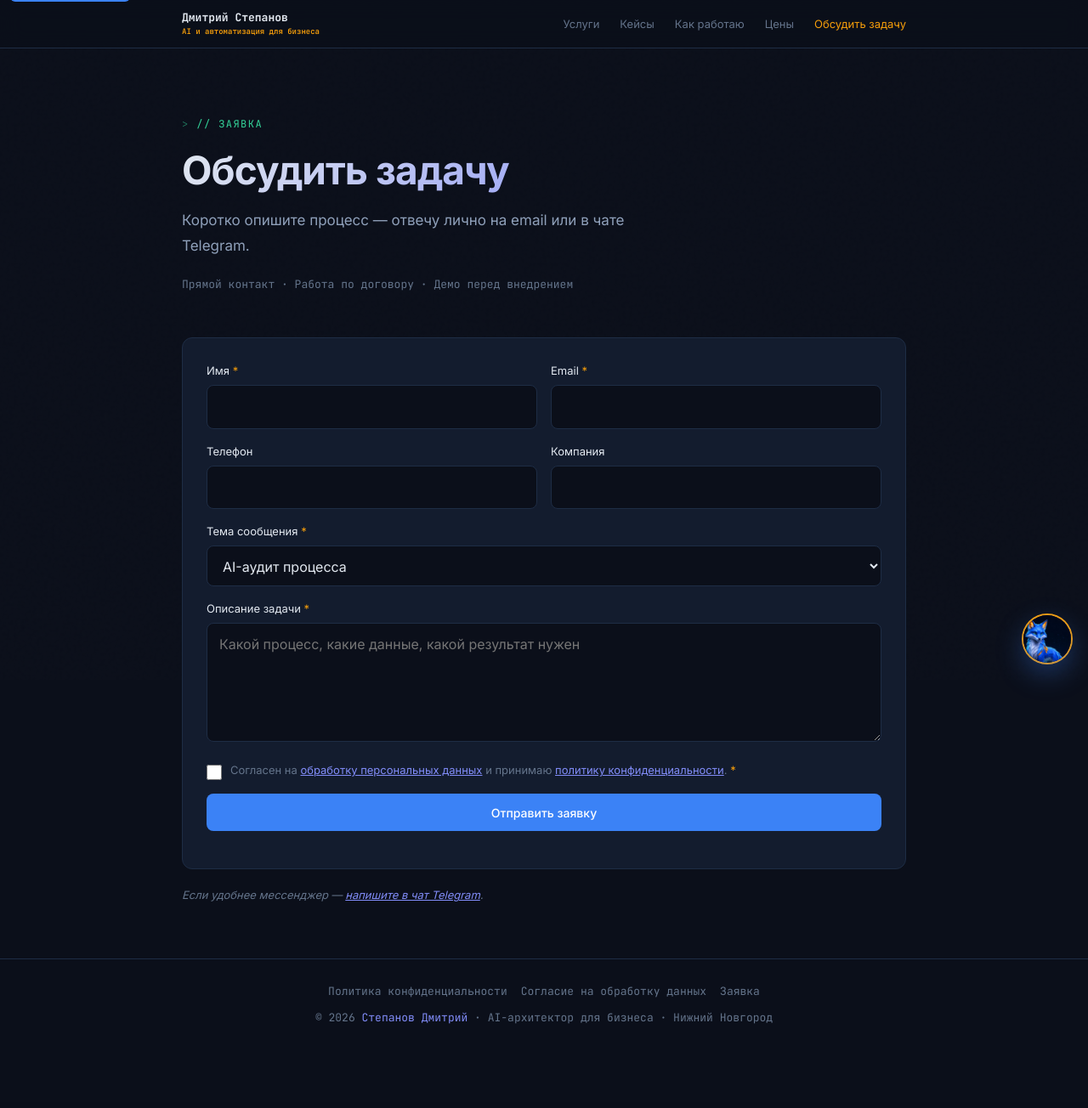
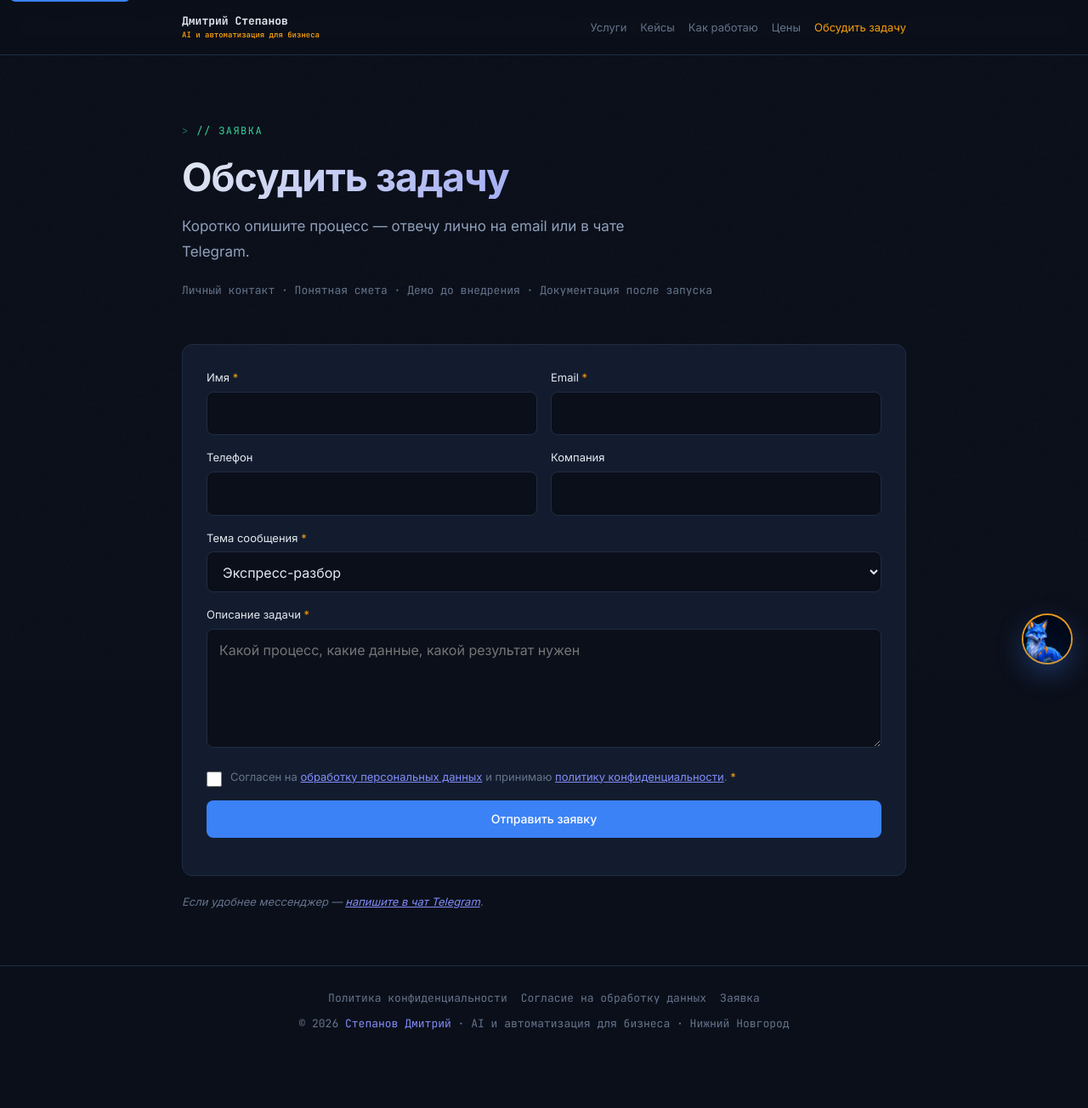
Before and after one commit to dimitry8st-prog/st8dom-site, a Flask app: page /contact/ in a window 1280 px wide. Shown: the whole page at 85% size. Before the commit the page ends 1205 px from the top, so only its background shows below. Run offline with Flask 3, Linux system fonts and the light colour scheme.

Commit message:
Align Dis chat, FAQ answers and form topics with homepage prices.
Co-authored-by: Cursor <cursoragent@cursor.com>

```diff
--- a/assistant/llm.py
+++ b/assistant/llm.py
@@ -9,9 +9,10 @@ import requests
 logger = logging.getLogger("st8dom")
 
 SYSTEM_PROMPT = (
-    "Ты — ассистент сайта st8dom.ru Дмитрия Степанова. "
+    "Ты — Дис, цифровой помощник сайта st8dom.ru Дмитрия Степанова. "
     "Отвечай только на основе контекста FAQ. "
-    "Не выдумывай цены, клиентов и сроки, которых нет в контексте. "
+    "Цены называй только те, что есть в контексте, и помечай их как ориентир, не оферту. "
+    "Не выдумывай клиентов и сроки, которых нет в контексте. "
     "Если ответа нет в контексте, напиши ровно: OUT_OF_SCOPE. "
     "Отвечай кратко, по делу, на русском."
 )
--- a/forms.py
+++ b/forms.py
@@ -19,10 +19,15 @@ from wtforms.validators import (
 )
 
 TOPIC_CHOICES = [
+    ("express", "Экспресс-разбор"),
     ("audit", "AI-аудит процесса"),
-    ("mvp", "MVP / прототип"),
+    ("automation", "Автоматизация процесса"),
+    ("telegram-bot", "Telegram-бот MVP"),
+    ("rag", "RAG по документам"),
+    ("assistant", "AI-ассистент с интеграциями"),
+    ("faq", "FAQ-ассистент / первая линия"),
+    ("mvp", "Другой MVP / прототип"),
     ("integration", "Внедрение и интеграции"),
-    ("faq", "FAQ-ассистент / первая линия"),
     ("support", "Поддержка существующего решения"),
     ("other", "Другое"),
 ]
--- a/static/css/style.css
+++ b/static/css/style.css
@@ -112,7 +112,7 @@ nav {
   display: flex;
   align-items: center;
   justify-content: space-between;
-  min-height: 56px;
+  min-height: 64px;
   gap: 16px;
 }
 
@@ -124,6 +124,7 @@ nav {
   display: grid;
   line-height: 1.15;
   gap: 3px;
+  flex-shrink: 0;
 }
 
 .nav-logo strong {
@@ -150,7 +151,7 @@ nav {
 
 .nav-links {
   display: flex;
-  gap: 24px;
+  gap: 16px;
   align-items: center;
 }
 
@@ -199,6 +200,8 @@ nav {
   letter-spacing: 0.12em;
   text-transform: uppercase;
   margin-bottom: 18px;
+  overflow-wrap: anywhere;
+  line-height: 1.55;
 }
 
 .eyebrow::before {
@@ -236,6 +239,8 @@ nav {
   color: var(--muted);
   margin-bottom: 28px;
   font-family: "JetBrains Mono", monospace;
+  overflow-wrap: anywhere;
+  line-height: 1.6;
 }
 
 .hero-cta {
--- a/static/js/chat-widget.js
+++ b/static/js/chat-widget.js
@@ -20,7 +20,7 @@
   const csrf = root.getAttribute("data-csrf") || "";
 
   const GREETING =
-    "Привет! Я ассистент сайта. Отвечаю по услугам, кейсам и тому, как начать работу. Если вопроса нет в базе — предложу заявку или Telegram.";
+    "Привет! Я Дис, цифровой помощник Дмитрия Степанова. Подскажу по услугам, стартовым ценам и кейсам. Если вопроса нет в базе — предложу заявку или Telegram.";
 
   let isSending = false;
   let greeted = false;
--- a/templates/base.html
+++ b/templates/base.html
@@ -26,7 +26,7 @@
     "@graph": [
       {
         "@type": "WebSite",
-        "name": "Дмитрий Степанов — AI-архитектор",
+        "name": "Дмитрий Степанов — AI и автоматизация для бизнеса",
         "url": "{{ site_url }}/",
         "inLanguage": "ru-RU"
       },
@@ -51,12 +51,12 @@
       },
       {
         "@type": "ProfessionalService",
-        "name": "Проектирование AI-систем для бизнеса",
+        "name": "AI и автоматизация для бизнеса",
         "url": "{{ site_url }}/",
         "image": "{{ site_url }}{{ url_for('static', filename='images/og-cover.svg') }}",
         "areaServed": "RU",
         "founder": { "@id": "{{ site_url }}/#person" },
-        "description": "Диагностика процесса, MVP, RAG, Telegram-боты, интеграции и сопровождение."
+        "description": "AI-ассистенты, Telegram-боты, RAG и автоматизация процессов. Стартовые форматы от экспресс-разбора до ассистента с интеграциями."
       }
     ]
   }
@@ -99,7 +99,7 @@
         <a href="{{ url_for('consent') }}">Согласие на обработку данных</a>
         <a href="{{ url_for('contact') }}">Заявка</a>
       </div>
-      <p>© 2026 <span>Степанов Дмитрий</span> · AI-архитектор для бизнеса · Нижний Новгород</p>
+      <p>© 2026 <span>Степанов Дмитрий</span> · AI и автоматизация для бизнеса · Нижний Новгород</p>
     </div>
   </footer>
   {% if chat_enabled and page_id != 'admin' %}
--- a/templates/contact.html
+++ b/templates/contact.html
@@ -3,7 +3,7 @@
 {% block title %}Обсудить задачу — Дмитрий Степанов{% endblock %}
 {% block description %}Опишите процесс, который хотите автоматизировать. Заявка приходит напрямую или через чат в Telegram.{% endblock %}
 {% block canonical %}{{ site_url }}{{ url_for('contact') }}{% endblock %}
-{% block og_title %}Форма заявки — AI-аудит, MVP, внедрение{% endblock %}
+{% block og_title %}Форма заявки — разбор задачи, аудит, MVP{% endblock %}
 {% block og_description %}Имя, email, тема и описание задачи. Ответ в рабочее время.{% endblock %}
 
 {% block content %}
@@ -12,7 +12,7 @@
     <p class="eyebrow">// заявка</p>
     <h1>Обсудить задачу</h1>
     <p class="hero-sub">Коротко опишите процесс — отвечу лично на email или в чате Telegram.</p>
-    <p class="trust-line">Прямой контакт · Работа по договору · Демо перед внедрением</p>
+    <p class="trust-line">Личный контакт · Понятная смета · Демо до внедрения · Документация после запуска</p>
   </section>
   {{ render_inquiry_form(form) }}
   <p class="pricing-note" style="padding-bottom:64px">Если удобнее мессенджер — <a href="{{ telegram_url }}" data-track="telegram_click">напишите в чат Telegram</a>.</p>
--- a/templates/macros/chat_widget.html
+++ b/templates/macros/chat_widget.html
@@ -12,7 +12,7 @@
     id="chat-launcher"
     aria-expanded="false"
     aria-controls="chat-widget"
-    aria-label="Открыть ассистента сайта"
+    aria-label="Открыть чат с Дисом"
   >
     <img class="chat-launcher-mascot" src="{{ url_for('static', filename='images/dis-mascot-orange.jpg') }}" alt="">
   </button>
@@ -37,7 +37,7 @@
     </header>
     <div class="chat-messages" id="chat-messages" role="log" aria-live="polite"></div>
     <form class="chat-footer" id="chat-form">
-      <label class="visually-hidden" for="chat-input">Вопрос ассистенту</label>
+      <label class="visually-hidden" for="chat-input">Вопрос Дису</label>
       <input
         class="chat-input"
         id="chat-input"
@@ -45,7 +45,7 @@
         type="text"
         maxlength="400"
         autocomplete="off"
-        placeholder="Спросите про услуги, сроки, кейсы"
+        placeholder="Спросите про услуги, цены, кейсы"
       >
       <button class="chat-send" id="chat-send" type="submit">Отправить</button>
     </form>
```
Also changed, not shown: other parts of static/css/style.css (+38 -3 lines), data/faqs.json (+23 -7 lines), templates/index.html (+10 -2 lines), tests/test_chat.py (+11 -1 lines), tests/test_smoke.py (+10 -0 lines).
